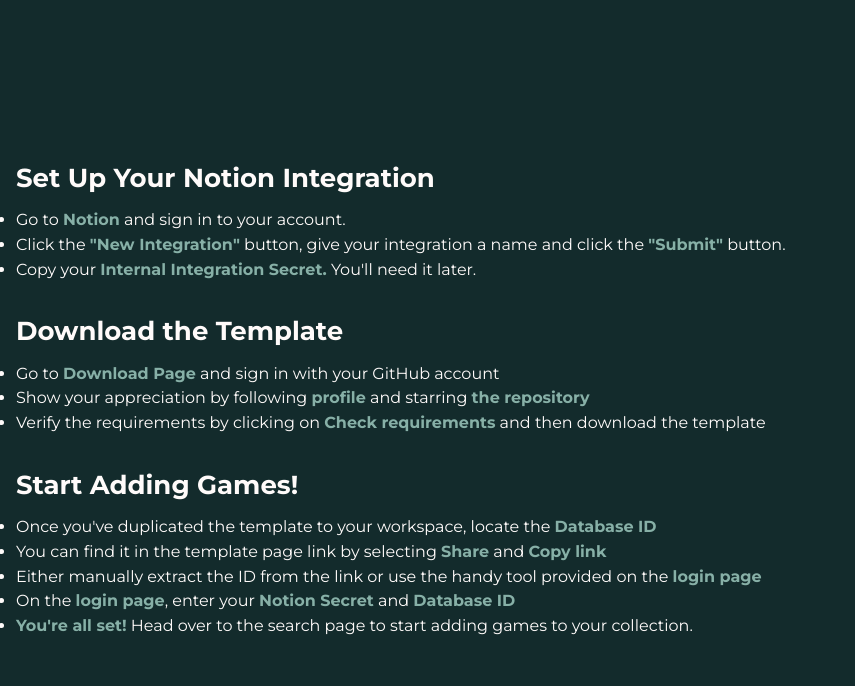
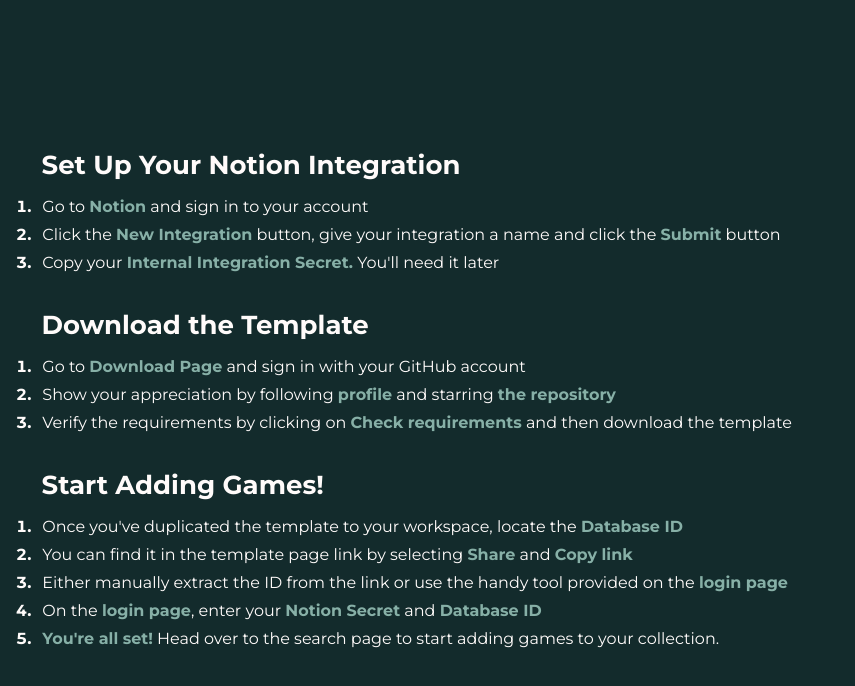
Before and after one commit to Hartaithan/trophy-hunt-template, a Next.js app: page /tutorial in a window 1280 px wide. Shown: the top 686 px of the page, without its empty margins (0-855 px from the left). Built offline with nearby package versions, Linux system fonts and the light colour scheme.

Commit message:
change tutorial sections layout

```diff
--- a/app/(unauth)/tutorial/page.tsx
+++ b/app/(unauth)/tutorial/page.tsx
@@ -6,7 +6,7 @@
 
 const TutorialPage: FC = () => {
   return (
-    <PageContainer w="100%" justify="center" gap="xl">
+    <PageContainer w="100%" justify="center" gap="xl" py="3rem">
       <TutorialNotionSection />
       <TutorialDownloadSection />
       <TutorialAppSection />
--- a/sections/TutorialAppSection/TutorialAppSection.tsx
+++ b/sections/TutorialAppSection/TutorialAppSection.tsx
@@ -1,21 +1,20 @@
 import type { FC } from "react";
-import { Anchor, Text, Title } from "@mantine/core";
+import { Anchor, List, ListItem, Text, Title } from "@mantine/core";
+import classes from "../../styles/Tutorial.module.css";
 
 const TutorialAppSection: FC = () => {
   return (
-    <div>
-      <Title order={2} mb="sm">
-        Start Adding Games!
-      </Title>
-      <ul>
-        <Text component="li">
+    <div className={classes.container}>
+      <Title className={classes.title}>Start Adding Games!</Title>
+      <List className={classes.list} type="ordered">
+        <ListItem className={classes.item}>
           Once you&apos;ve duplicated the template to your workspace, locate
           the&nbsp;
           <Text fw="bold" c="accented.4" span>
             Database ID
           </Text>
-        </Text>
-        <Text component="li">
+        </ListItem>
+        <ListItem className={classes.item}>
           You can find it in the template page link by selecting&nbsp;
           <Text fw="bold" c="accented.4" span>
             Share
@@ -24,8 +23,8 @@
           <Text fw="bold" c="accented.4" span>
             Copy link
           </Text>
-        </Text>
-        <Text component="li">
+        </ListItem>
+        <ListItem className={classes.item}>
           Either manually extract the ID from the link or use the handy tool
           provided on the&nbsp;
           <Anchor
@@ -35,8 +34,8 @@
             target="_blank">
             login page
           </Anchor>
-        </Text>
-        <Text component="li">
+        </ListItem>
+        <ListItem className={classes.item}>
           On the&nbsp;
           <Anchor
             fw="bold"
@@ -53,15 +52,15 @@
           <Text fw="bold" c="accented.4" span>
             Database ID
           </Text>
-        </Text>
-        <Text component="li">
+        </ListItem>
+        <ListItem className={classes.item}>
           <Text fw="bold" c="accented.4" span>
             You&apos;re all set!
           </Text>
           &nbsp;Head over to the search page to start adding games to your
           collection.
-        </Text>
-      </ul>
+        </ListItem>
+      </List>
     </div>
   );
 };
--- a/sections/TutorialDownloadSection/TutorialDownloadSection.tsx
+++ b/sections/TutorialDownloadSection/TutorialDownloadSection.tsx
@@ -1,14 +1,13 @@
 import type { FC } from "react";
-import { Anchor, Text, Title } from "@mantine/core";
+import { Anchor, List, ListItem, Text, Title } from "@mantine/core";
+import classes from "../../styles/Tutorial.module.css";
 
 const TutorialDownloadSection: FC = () => {
   return (
-    <div>
-      <Title order={2} mb="sm">
-        Download the Template
-      </Title>
-      <ul>
-        <Text component="li">
+    <div className={classes.container}>
+      <Title className={classes.title}>Download the Template</Title>
+      <List className={classes.list} type="ordered">
+        <ListItem className={classes.item}>
           Go to&nbsp;
           <Anchor
             fw="bold"
@@ -18,8 +17,8 @@
             Download Page
           </Anchor>
           &nbsp;and sign in with your GitHub account
-        </Text>
-        <Text component="li">
+        </ListItem>
+        <ListItem className={classes.item}>
           Show your appreciation by following&nbsp;
           <Anchor
             fw="bold"
@@ -36,15 +35,15 @@
             target="_blank">
             the repository
           </Anchor>
-        </Text>
-        <Text component="li">
+        </ListItem>
+        <ListItem className={classes.item}>
           Verify the requirements by clicking on&nbsp;
           <Text fw="bold" c="accented.4" span>
             Check requirements
           </Text>
           &nbsp;and then download the template
-        </Text>
-      </ul>
+        </ListItem>
+      </List>
     </div>
   );
 };
--- a/sections/TutorialNotionSection/TutorialNotionSection.tsx
+++ b/sections/TutorialNotionSection/TutorialNotionSection.tsx
@@ -1,14 +1,13 @@
 import type { FC } from "react";
-import { Anchor, Text, Title } from "@mantine/core";
+import { Anchor, List, ListItem, Text, Title } from "@mantine/core";
+import classes from "../../styles/Tutorial.module.css";
 
 const TutorialNotionSection: FC = () => {
   return (
-    <div>
-      <Title order={2} mb="sm">
-        Set Up Your Notion Integration
-      </Title>
-      <ul>
-        <Text component="li">
+    <div className={classes.container}>
+      <Title className={classes.title}>Set Up Your Notion Integration</Title>
+      <List className={classes.list} type="ordered">
+        <ListItem className={classes.item}>
           Go to&nbsp;
           <Anchor
             fw="bold"
@@ -17,27 +16,27 @@
             target="_blank">
             Notion
           </Anchor>
-          &nbsp;and sign in to your account.
-        </Text>
-        <Text component="li">
+          &nbsp;and sign in to your account
+        </ListItem>
+        <ListItem className={classes.item}>
           Click the&nbsp;
           <Text fw="bold" c="accented.4" span>
-            &quot;New Integration&quot;
+            New Integration
           </Text>
           &nbsp;button, give your integration a name and click the&nbsp;
           <Text fw="bold" c="accented.4" span>
-            &quot;Submit&quot;
+            Submit
           </Text>
-          &nbsp;button.
-        </Text>
-        <Text component="li">
+          &nbsp;button
+        </ListItem>
+        <ListItem className={classes.item}>
           Copy your&nbsp;
           <Text fw="bold" c="accented.4" span>
             Internal Integration Secret.
           </Text>
-          &nbsp;You&apos;ll need it later.
-        </Text>
-      </ul>
+          &nbsp;You&apos;ll need it later
+        </ListItem>
+      </List>
     </div>
   );
 };
--- /dev/null
+++ b/styles/Tutorial.module.css
@@ -0,0 +1,33 @@
+.container {
+  --list-spacing: 0.2rem;
+  @media (max-width: $mantine-breakpoint-lg) {
+    padding: 0 var(--mantine-spacing-sm);
+  }
+}
+
+.title {
+  font-weight: var(--mantine-h2-font-weight);
+  line-height: var(--mantine-h2-line-height);
+  font-size: var(--mantine-h2-font-size);
+  margin-bottom: var(--mantine-spacing-sm);
+  padding-left: 1.6rem;
+  @media (max-width: $mantine-breakpoint-sm) {
+    font-weight: var(--mantine-h3-font-weight);
+    line-height: var(--mantine-h3-line-height);
+    font-size: var(--mantine-h3-font-size);
+  }
+}
+
+.item {
+  &::marker {
+    font-weight: 700;
+  }
+  & > div {
+    margin-left: 0.4rem;
+  }
+  @media (max-width: $mantine-breakpoint-sm) {
+    & > div {
+      width: calc(100% - 1.65rem);
+    }
+  }
+}
```
